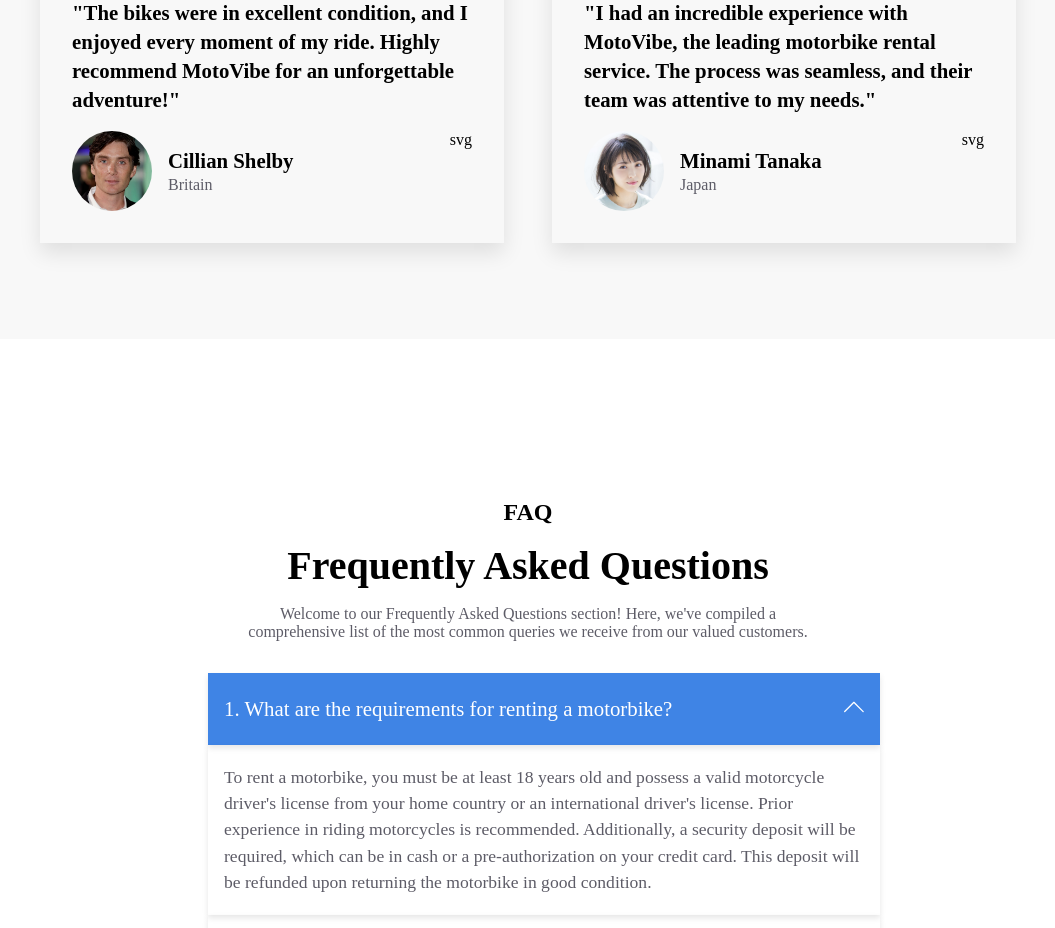
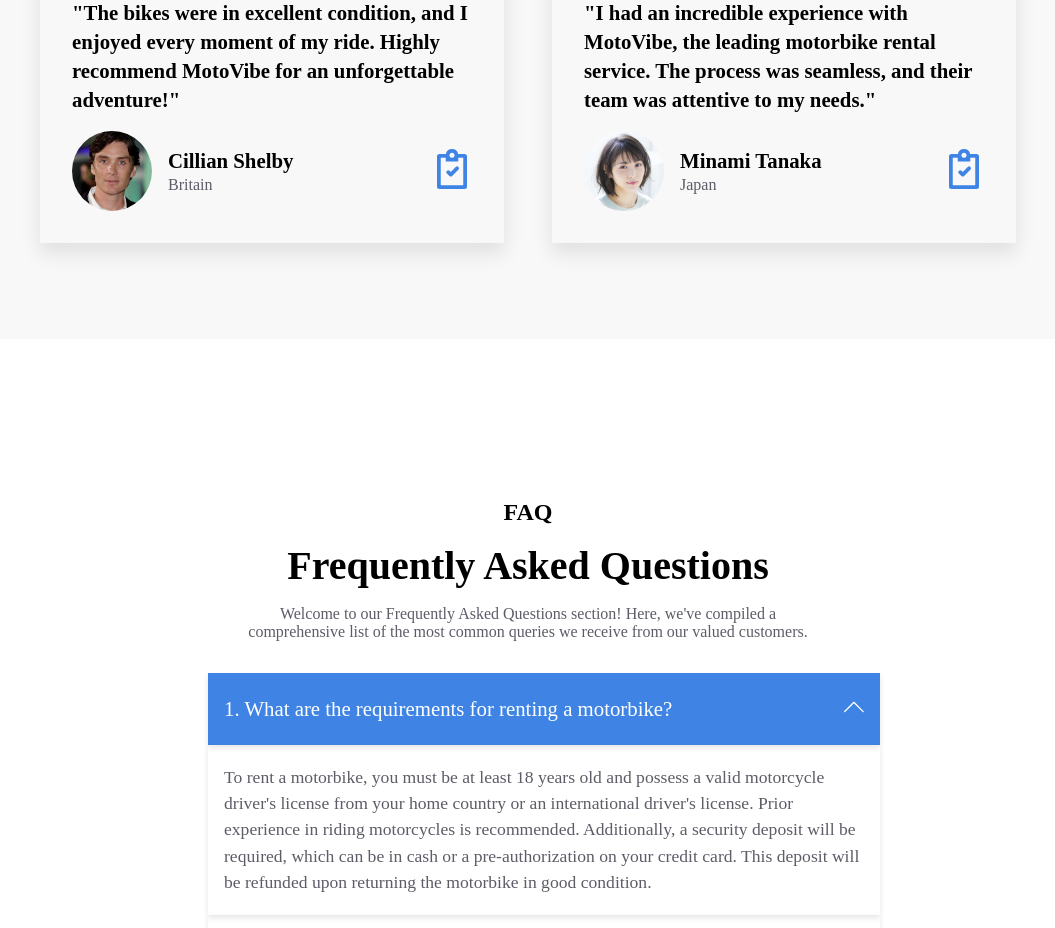
Before and after one commit to OnigiriKing/moto-vibe, a React (Create React App) app: page / in a window 1280 px wide. Shown: the part 3360-4288 px from the top of the page, without its empty margins (112-1167 px from the left). Built offline with nearby package versions, Linux system fonts and the light colour scheme.

Commit message:
Reviews svg added

```diff
--- a/src/pages/homePage/components/Reviews.jsx
+++ b/src/pages/homePage/components/Reviews.jsx
@@ -1,3 +1,5 @@
+import { homeSvg } from "../../../svg/homeSvg";
+
 
 export default function Reviews() {
   return (
@@ -28,7 +30,7 @@ export default function Reviews() {
                   <p>Britain</p>
                 </div>
               </div>
-              <div>svg</div>
+              <div>{homeSvg(40).comment}</div>
             </div>
           </div>
           <div className="review-screen-review">
@@ -45,7 +47,7 @@ export default function Reviews() {
                   <p>Japan</p>
                 </div>
               </div>
-              <div>svg</div>
+              <div>{homeSvg(40).comment}</div>
             </div>
           </div>
         </div>
--- a/src/styles/homeStyle/_homeStyle.scss
+++ b/src/styles/homeStyle/_homeStyle.scss
@@ -554,6 +554,11 @@
       display: flex;
       flex-direction: row;
       justify-content: space-between;
+      align-items: center;
+
+      svg {
+        color: $primColor;
+      }
 
       .review-screen-client-photo-des {
         display: flex;
--- a/src/svg/homeSvg.jsx
+++ b/src/svg/homeSvg.jsx
@@ -43,6 +43,22 @@ export function homeSvg(width) {
         />
       </svg>
     ),
+
+    comment: (
+      <svg
+        xmlns="http://www.w3.org/2000/svg"
+        width={width}
+        height={width}
+        viewBox="0 0 16 16"
+      >
+        <path
+          fill="currentColor"
+          fill-rule="evenodd"
+          d="M8 3.5a1 1 0 1 0 0-2a1 1 0 0 0 0 2ZM8 0a2.5 2.5 0 0 1 2.45 2H13a1 1 0 0 1 1 1v12a1 1 0 0 1-1 1H3a1 1 0 0 1-1-1V3a1 1 0 0 1 1-1h2.55A2.5 2.5 0 0 1 8 0ZM7 5h3.5V3.5h2v11h-9v-11h2V5H7Zm3.53 3.28a.75.75 0 1 0-1.06-1.06L7.5 9.19l-.47-.47a.75.75 0 0 0-1.06 1.06l1 1a.75.75 0 0 0 1.06 0l2.5-2.5Z"
+          clip-rule="evenodd"
+        />
+      </svg>
+    ),
   };
 
   return svg;
```
Also changed, not shown: src/dist/style.css, 1 other file (tests, documents, lock files or other folders).
